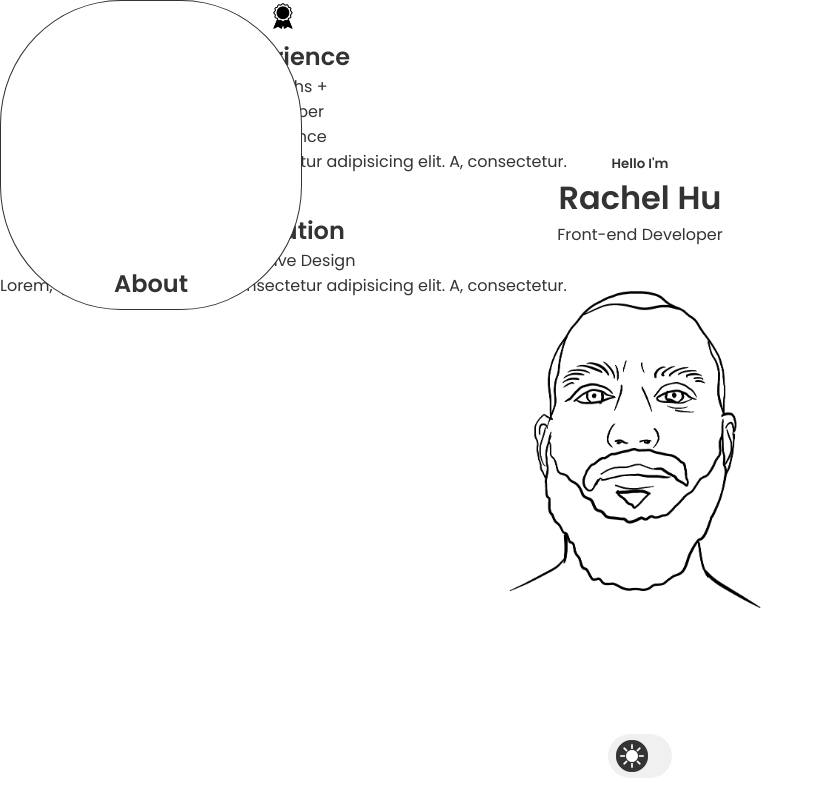
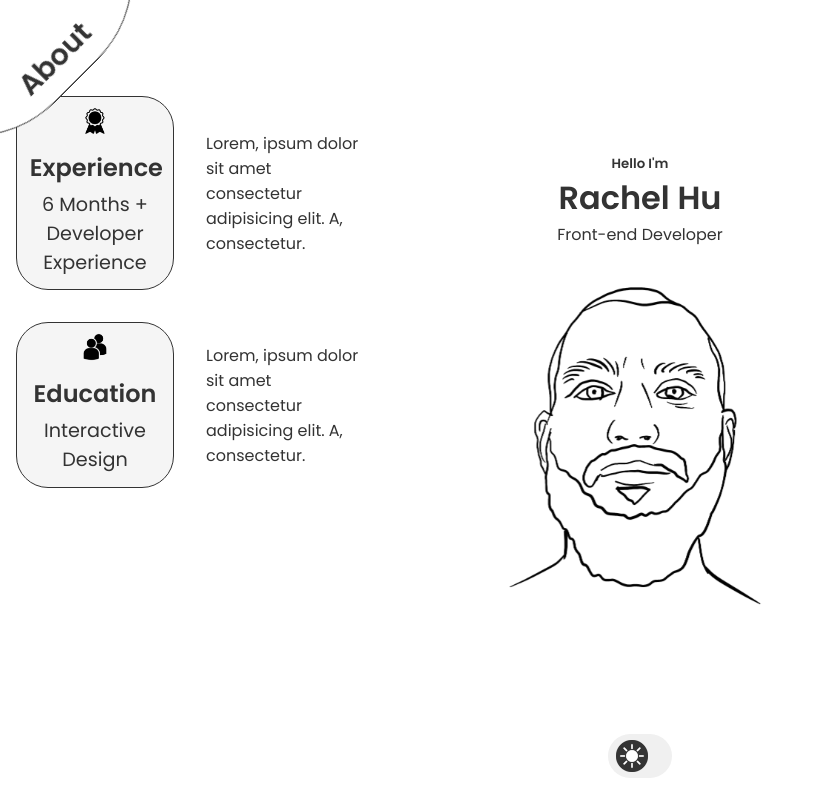
Before and after one commit to Rachel-lcy/Animated-portfolio, a plain HTML site: page index.html in a window 1280 px wide. Shown: the whole page, without its empty margins (0-824 px from the left). Drawn offline with Linux system fonts and the light colour scheme.

Commit message:
updates css and js

```diff
--- a/css/animation.css
+++ b/css/animation.css
@@ -0,0 +1,16 @@
+/* Hover animation*/
+
+@keyframes hover{
+  0% {
+     transform: translateY(0);
+    /*some code*/
+     }
+  50% {
+   transform: translateY(-5px);
+   /*some other code*/
+     }
+ 100% {
+   transform: translateY(0);
+   /*some additional code*/
+     }
+ }
--- a/css/style.css
+++ b/css/style.css
@@ -72,7 +72,7 @@ h1,h2,h5,p{
   cursor: pointer;
   text-align: center;
   font-weight: 800;
-  font-size: 1.5rem;
+  font-size: 1.8rem;
   z-index: 100;
   border-radius: 40%;
   transition: transform 0.2s ease-in-out;
@@ -100,7 +100,66 @@ h1,h2,h5,p{
   padding-bottom: 0.5rem;
 }
 
-#grid__tl__btn :active,
-#grid__br__btn :active{
+#grid__tl__btn:active,
+#grid__br__btn:active{
   transform: rotate(-45deg) scale(1.05);
 }
+
+#grid__bl__btn:active,
+#grid__br__btn:active{
+  transform: rotate(45deg) scale(1.05);
+}
+/*Top left corner*/
+
+#grid__tl__btn{
+top: -11.5rem;
+left: -11.5rem;
+  transform: rotate(-45deg);
+}
+
+#grid__tl__content{
+  width: 30vw;
+  top: 10vh;
+  left: 0;
+  /* transform: translateX(-100vw) translate(-100vh); */
+}
+article{
+  background: rgb(245, 245, 245);
+  font-size: 1.2rem;
+  list-style: none;
+  border: var(--border);
+  border-radius: 2rem;
+  padding: 0.5rem;
+  margin: 1rem;
+  width: 8.75rem;
+  min-width: 8.75rem;
+}
+
+article h2{
+  font-size: 1.5rem;
+  padding: 0.3rem;
+
+}
+
+article p{
+  padding-bottom: 0.3rem;
+}
+
+article h2, article p{
+  color: #333;
+}
+
+.cards{
+  padding: 0;
+}
+
+.cards__content{
+  display: flex;
+  align-items: center;
+}
+
+.cards__content__text{
+  color: var(--text);
+  text-align: left;
+  margin: 0 1rem;
+}
--- a/js/animation.js
+++ b/js/animation.js
@@ -1,16 +1,28 @@
-/* Hover animation*/
+//Define DOM elements
 
-@keyframes hover{
- 0% {
-    transform: translateY(0);
-   /*some code*/
-    }
- 50% {
-  transform: translateY(-5px);
-  /*some other code*/
-    }
-100% {
-  transform: translateY(0);
-  /*some additional code*/
-    }
-}
+const heroImage = document.querySelector("#hero__animation__image");
+
+const tl = document.querySelector("#grid__tl");
+const tr = document.querySelector("#grid__tr");
+const bl = document.querySelector("#grid__bl");
+const br = document.querySelector("#grid__br");
+
+const tlBtn = document.querySelector("#grid__tl__btn");
+const trBtn = document.querySelector("#grid__tr__btn");
+const blBtn = document.querySelector("#grid__bl__btn");
+const brBtn = document.querySelector("#grid__br__btn");
+
+const tlContent = document.querySelector("#grid__tl__Content");
+const trContent = document.querySelector("#grid__tr__Content");
+const blContent = document.querySelector("#grid__bl__Content");
+const brContent = document.querySelector("#grid__br__Content");
+
+const projectOne = document.querySelector(".p-1");
+const projectTwo = document.querySelector(".p-2");
+const projectThree = document.querySelector(".p-3");
+
+//Define colors and positions
+const bgColor = "var(--bg)";
+const bgColorAlt = "var(--bg-alt)";
+const textColor = "var(--text)";
+const textColorAlt = "var(--text-alt)";
```
